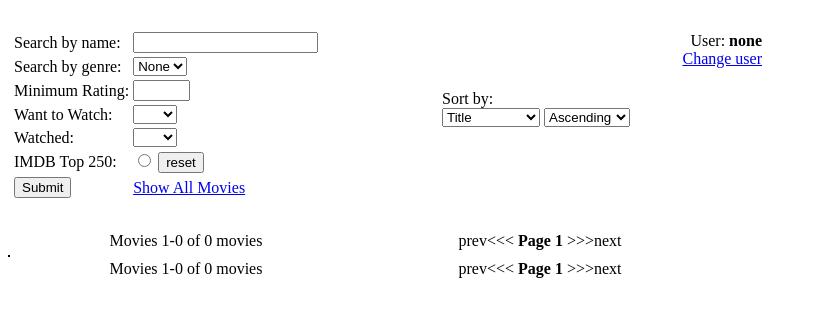
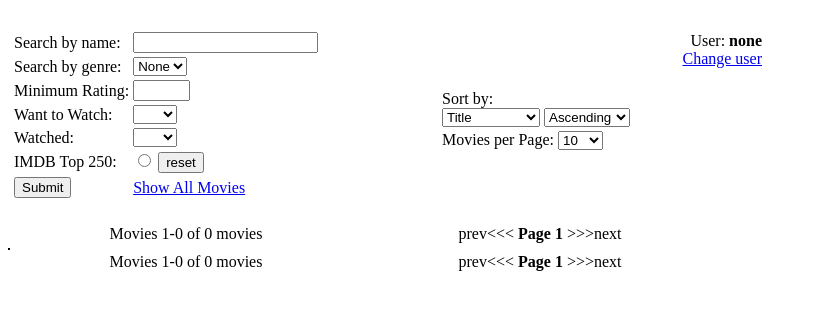
Before and after one commit to dbrown92700/MovieLib, a Flask app: page / in a window 1280 px wide. Shown: the top 317 px of the page, without its empty margins (0-817 px from the left). Run offline with Flask 3, Linux system fonts and the light colour scheme; data that the repository does not hold is empty.

Commit message:
Small Mods

```diff
--- a/movie_server.py
+++ b/movie_server.py
@@ -40,7 +40,6 @@ def list_movies():
     top250 = request.args.get('top250') or False
     watched = request.args.get('watched') or ''
     wants = request.args.get('wants') or ''
-    available = request.args.get('available') or ''
     pagesize = int(request.args.get('pagesize') or '10')
     sort = request.args.get('sort') or 'title'
     direction = request.args.get('direction') or 'ASC'
--- a/templates/list_movies.html
+++ b/templates/list_movies.html
@@ -118,10 +118,16 @@ function set_user() {
                         </select>
                     </td>
                 </tr>
-                            <td width="200" align="center">
-                                <br><br><br><br>
-            </td>
-                <tr></tr>
+                <tr>
+                    <td>
+                        Movies per Page:
+                        <select name="pagesize" id="pagesize">
+                            <option value="10">10</option>
+                            <option value="25">25</option>
+                            <option value="100">100</option>
+                        </select>
+                    </td>
+                </tr>
             </table>
             </td>
         </tr>
```
